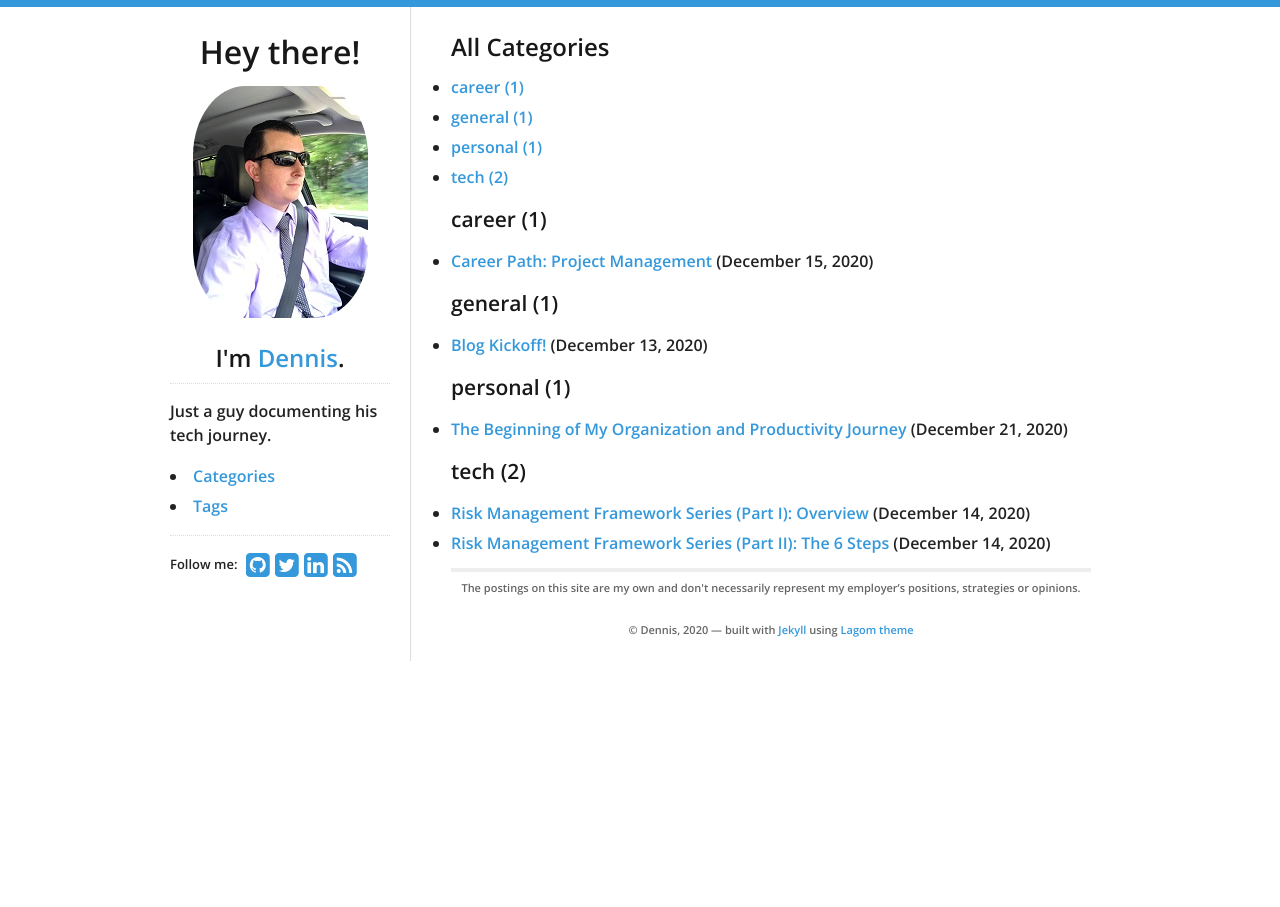
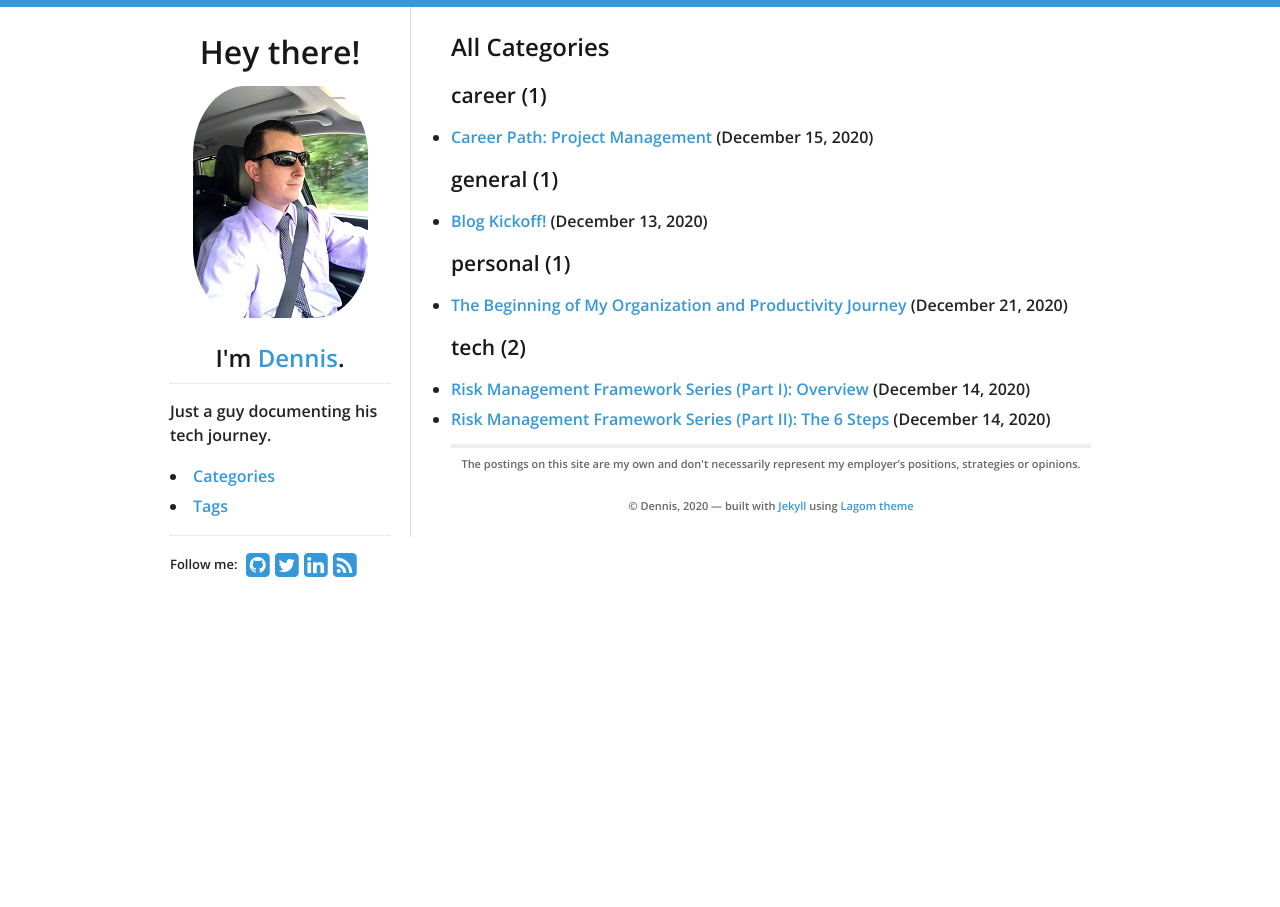
Before and after one commit to dennis-perrone/dennis-perrone.github.io, a Jekyll site: the page built from _pages/index-categories.md, in a window 1280 px wide. Built offline with Jekyll 4.4.1, drawn with Linux system fonts in a browser that asks for light colours.

Commit message:
corrected links

```diff
--- a/_includes/sidebar.html
+++ b/_includes/sidebar.html
@@ -10,7 +10,8 @@
   <h2>I'm <a href="/">{{ site.data.theme.name }}</a>.</h2>
   <div id="bio">
     <p>Just a guy documenting his tech journey.</p>
-    <p><li><a href="/categories">Categories</a></li>
+    <p>
+      <li><a href="/categories">Categories</a></li>
       <li></ul><a href="/tags">Tags</a></li>
       </p>
   </div>
--- a/_layouts/categorypage.html
+++ b/_layouts/categorypage.html
@@ -3,19 +3,6 @@ layout: default
 ---
 
 <h2>All Categories</h2>
-<ul>
-  {% assign categories_list = site.categories | sort %}
-    {% if categories_list.first[0] == null %}
-      {% for category in categories_list %}
-        <li><a href="#{{ category | downcase | downcase | url_escape | strip | replace: ' ', '-' }}">{{ category | camelcase }} ({{ site.tags[category].size }})</a></li>
-      {% endfor %}
-    {% else %}
-      {% for category in categories_list %}
-        <li><a href="#{{ category[0] | downcase | url_escape | strip | replace: ' ', '-' }}">{{ category[0] | camelcase }} ({{ category[1].size }})</a></li>
-      {% endfor %}
-    {% endif %}
-  {% assign categories_list = nil %}
-  </ul>
 
   {% assign sorted_cats = site.categories | sort %}
   {% for category in sorted_cats %}
```
Also changed, not shown: _layouts/tagpage.html (+0 -13 lines).
